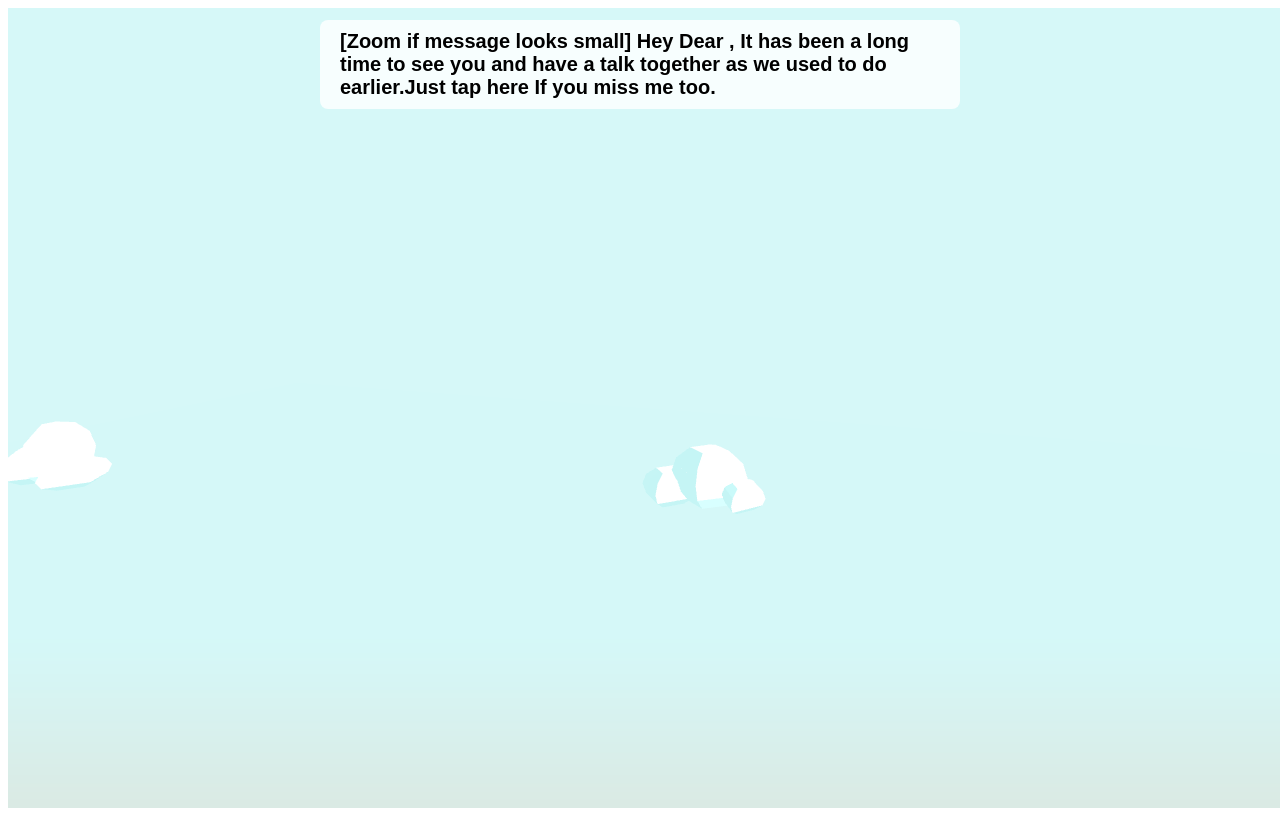
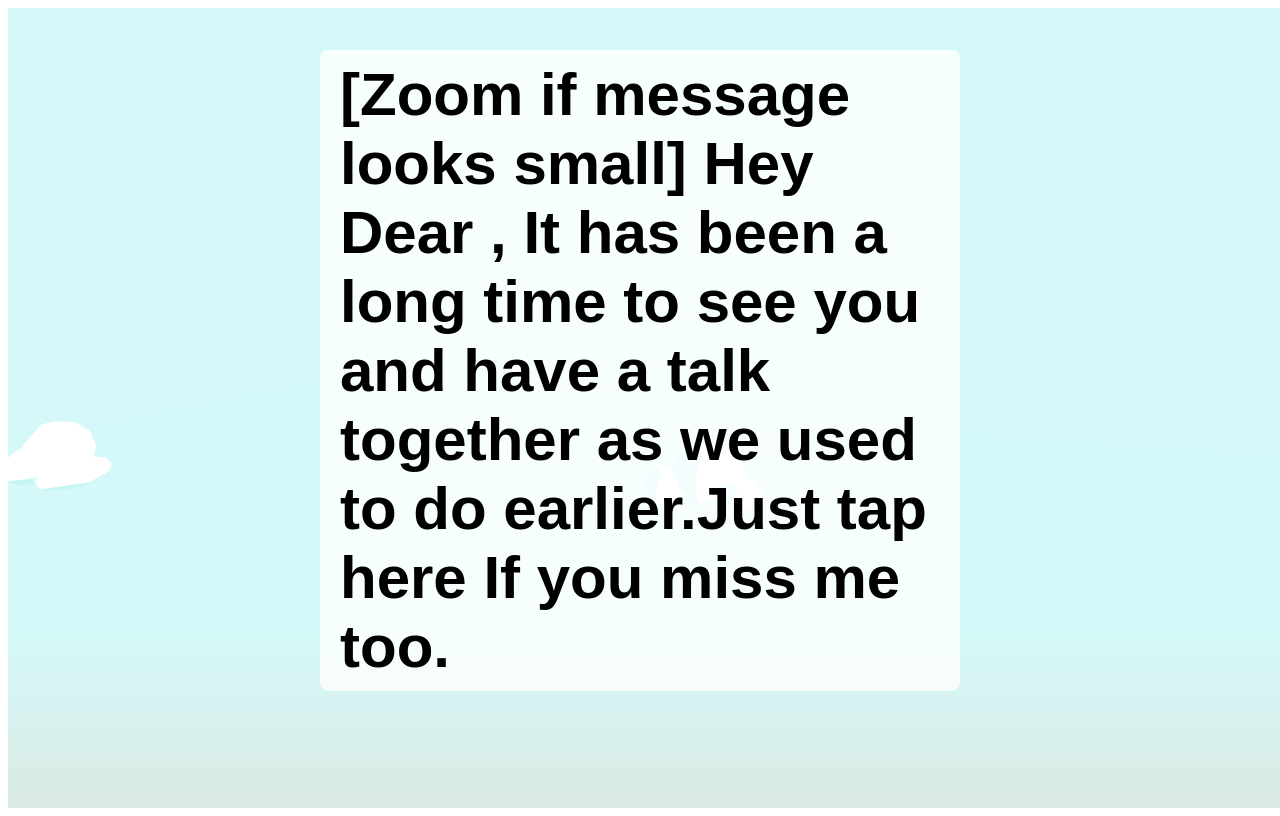
Before and after one commit to Skyrunner-Dev-ops/FlyingHigh, a plain HTML site: page index.htm in a window 1280 px wide. Drawn offline with nearby package versions, Linux system fonts and the light colour scheme; animation ran at ten frames a second.

Commit message:
Update index.htm

```diff
--- a/index.htm
+++ b/index.htm
@@ -13,14 +13,14 @@
 
     #message {
       position: absolute;
-      top: 20px;
+      top: 50px;
       left: 50%;
       transform: translateX(-50%);
       background: rgba(255, 255, 255, 0.8);
       padding: 10px 20px;
       border-radius: 8px;
       font-family: Arial, sans-serif;
-      font-size: 20px;
+      font-size: 60px;
       font-weight: bold;
     }
 
@@ -264,7 +264,7 @@
       if (clickCount === 1) {
         msg.innerText = "I really miss you a lot , if you too then should we meet, tap if you agree";
       } else if (clickCount === 2) {
-        msg.innerText = "So you want too, being with you just feels like I am flying high in skies, If you want to fly too with me then tap gain";
+        msg.innerText = "So you want too, being with you just feels like I am flying high in skies, If you want to fly too with me then tap again";
       } else if (clickCount === 3) {
         msg.innerText = "";
         carrotPlane = new Carrot();
```
